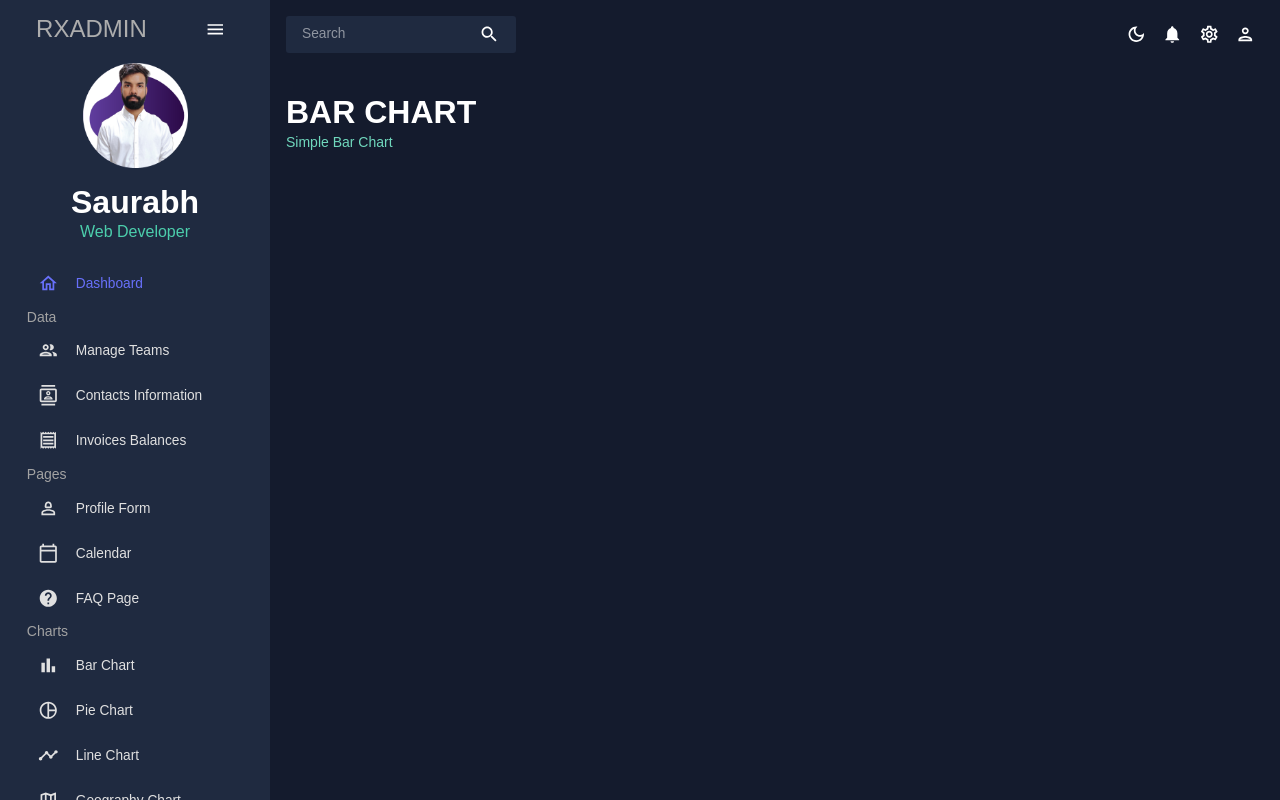
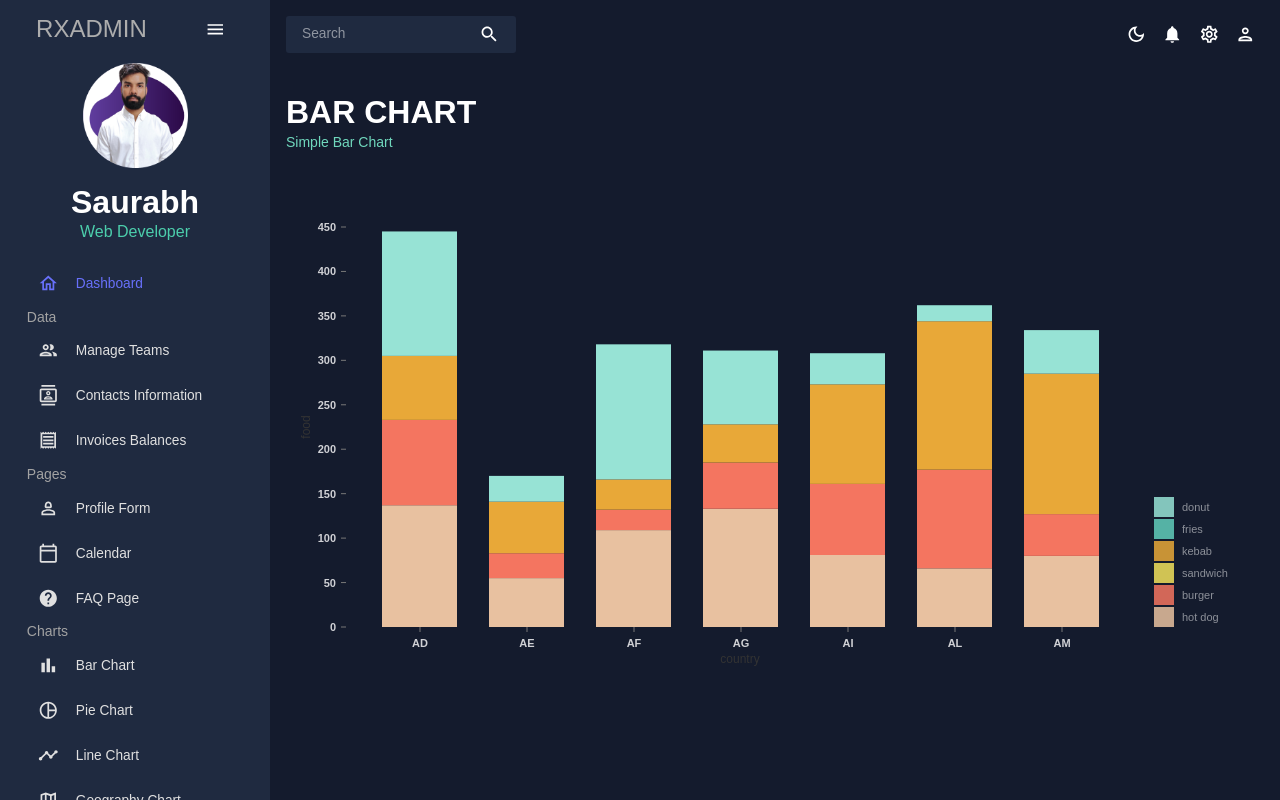
Before and after one commit to saurabhmehta1601/react-admin-dashboard-1, a React (Vite) app: page /bar in a window 1280 px wide. Built offline with nearby package versions, Linux system fonts and the light colour scheme.

Commit message:
add bar chart

```diff
--- /dev/null
+++ b/src/components/BarChart.tsx
@@ -0,0 +1,149 @@
+import { ResponsiveBar } from '@nivo/bar'
+import { mockBarData } from '../data/mockData'
+import { useTheme } from '@mui/material'
+import { tokens } from '../theme'
+
+
+const BarChart = () => {
+  const theme = useTheme()
+  const colors = tokens(theme.palette.mode)
+
+  return <ResponsiveBar
+    data={mockBarData}
+    keys={[
+      'hot dog',
+      'burger',
+      'sandwich',
+      'kebab',
+      'fries',
+      'donut'
+    ]}
+    theme={{
+      axis: {
+        ticks: {
+          text: {
+            fill: colors.primary[100],
+            fontWeight: 700
+          }
+        }
+      },
+      tooltip: {
+        container: {
+          color: theme.palette.mode === "light" ? colors.grey[100] : colors.grey[900]
+        }
+      }
+    }}
+    indexBy="country"
+    margin={{ top: 50, right: 130, bottom: 50, left: 60 }}
+    padding={0.3}
+    valueScale={{ type: 'linear' }}
+    indexScale={{ type: 'band', round: true }}
+    colors={{ scheme: 'nivo' }}
+    defs={[
+      {
+        id: 'dots',
+        type: 'patternDots',
+        background: 'inherit',
+        color: '#38bcb2',
+        size: 4,
+        padding: 1,
+        stagger: true
+      },
+      {
+        id: 'lines',
+        type: 'patternLines',
+        background: 'inherit',
+        color: '#eed312',
+        rotation: -45,
+        lineWidth: 6,
+        spacing: 10
+      }
+    ]}
+    fill={[
+      {
+        match: {
+          id: 'fries'
+        },
+        id: 'dots'
+      },
+      {
+        match: {
+          id: 'sandwich'
+        },
+        id: 'lines'
+      }
+    ]}
+    borderColor={{
+      from: 'color',
+      modifiers: [
+        [
+          'darker',
+          1.6
+        ]
+      ]
+    }}
+    axisTop={null}
+    axisRight={null}
+    axisBottom={{
+      tickSize: 5,
+      tickPadding: 5,
+      tickRotation: 0,
+      legend: 'country',
+      legendPosition: 'middle',
+      legendOffset: 32,
+    }}
+    axisLeft={{
+      tickSize: 5,
+      tickPadding: 5,
+      tickRotation: 0,
+      legend: 'food',
+      legendPosition: 'middle',
+      legendOffset: -40,
+    }}
+    enableGridY={false}
+    enableLabel={false}
+    labelSkipWidth={12}
+    labelSkipHeight={12}
+    labelTextColor={{
+      from: 'theme',
+      modifiers: [
+        [
+          'darker',
+          1.6
+        ]
+      ]
+    }}
+    legends={[
+      {
+        dataFrom: 'keys',
+        anchor: 'bottom-right',
+        direction: 'column',
+        justify: false,
+        translateX: 120,
+        translateY: 0,
+        itemsSpacing: 2,
+        itemWidth: 100,
+        itemHeight: 20,
+        itemDirection: 'left-to-right',
+        itemOpacity: 0.85,
+        symbolSize: 20,
+        itemTextColor: colors.primary[200],
+        effects: [
+          {
+            on: 'hover',
+            style: {
+              itemOpacity: 1
+            }
+          }
+        ]
+      }
+    ]}
+    role="application"
+    isFocusable={true}
+    ariaLabel="Nivo bar chart demo"
+    barAriaLabel={e => e.id + ": " + e.formattedValue + " in country: " + e.indexValue}
+  />
+
+}
+
+export default BarChart
--- a/src/scenes/bar/index.tsx
+++ b/src/scenes/bar/index.tsx
@@ -1,9 +1,15 @@
+import BarChart from '../../components/BarChart'
 import Header from '../../components/Header'
+import Box from '@mui/material/Box'
 
 const Bar = () => {
+
   return (
     <div>
       <Header heading="Bar Chart" subHeading='Simple Bar Chart' />
+      <Box sx={{ height: "500px", width: "100%" }}>
+        <BarChart />
+      </Box>
     </div>
   )
 }
```
